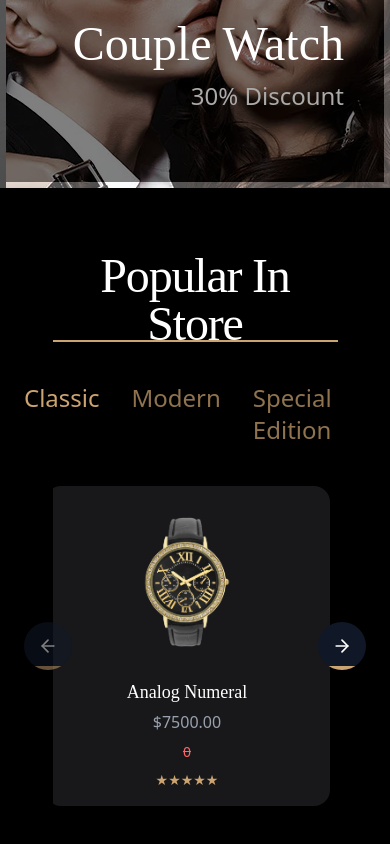
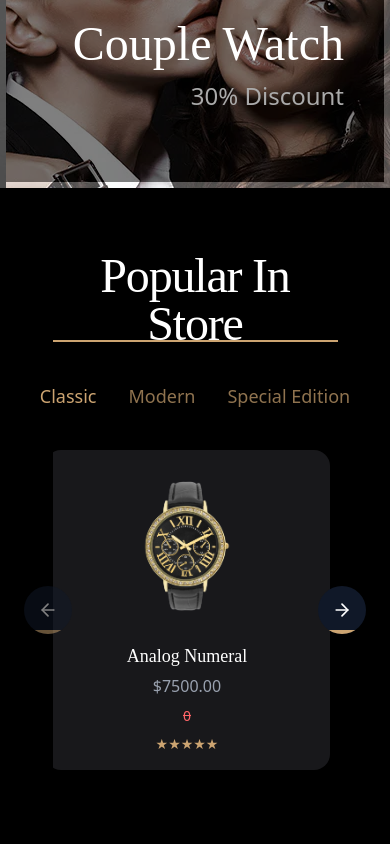
Before and after one commit to abidali671/timezee, a Next.js app: page / in a window 390 px wide. Shown: the part 1600-2444 px from the top of the page. Built offline with nearby package versions, Linux system fonts and the light colour scheme.

Commit message:
feat: update new classes

```diff
--- a/src/app/globals.css
+++ b/src/app/globals.css
@@ -7,6 +7,7 @@
   --color-blue-900: #0e1d55;
   --color-gray-200: rgb(170, 170, 170);
   --color-yellow-400: rgb(204, 164, 113);
+  --color-gray-600: rgb(52 48 53)
 }
 
 @theme inline {
@@ -139,7 +140,7 @@ h6 {
 }
 
 .cool-link {
-  @apply relative inline-block text-yellow-400 text-2xl no-underline cursor-pointer;
+  @apply relative inline-block text-yellow-400 text-lg whitespace-nowrap md:text-2xl no-underline cursor-pointer;
 }
 
 .cool-link::after {
```
